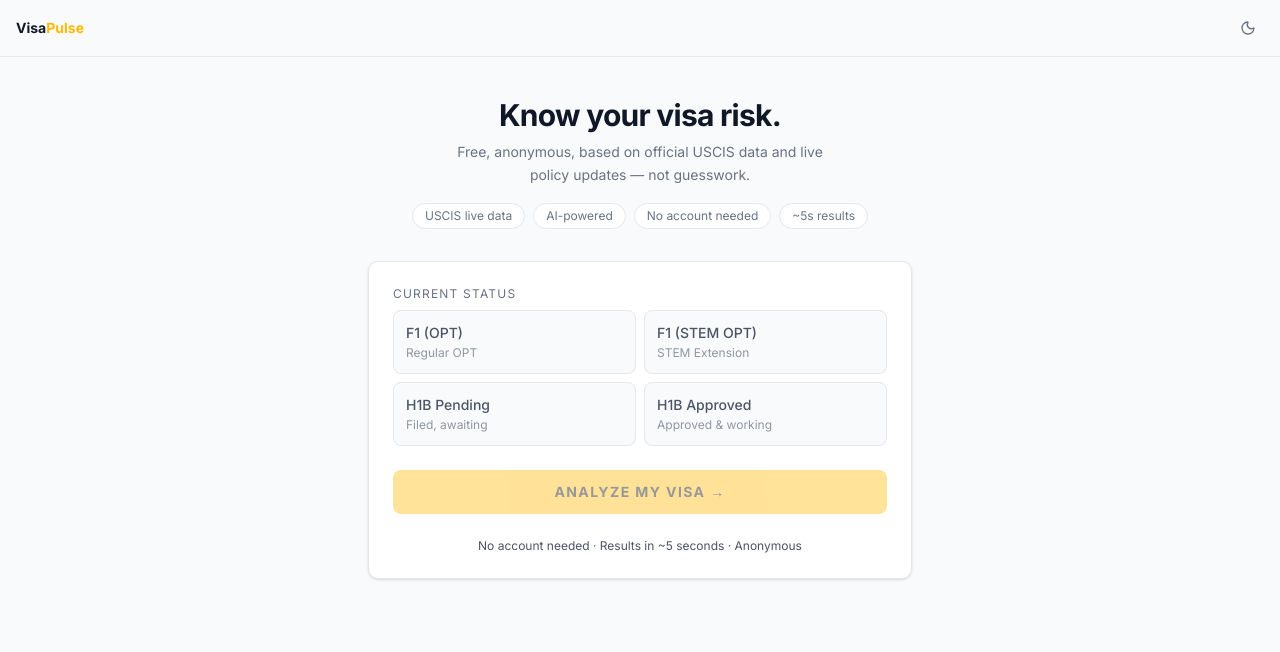
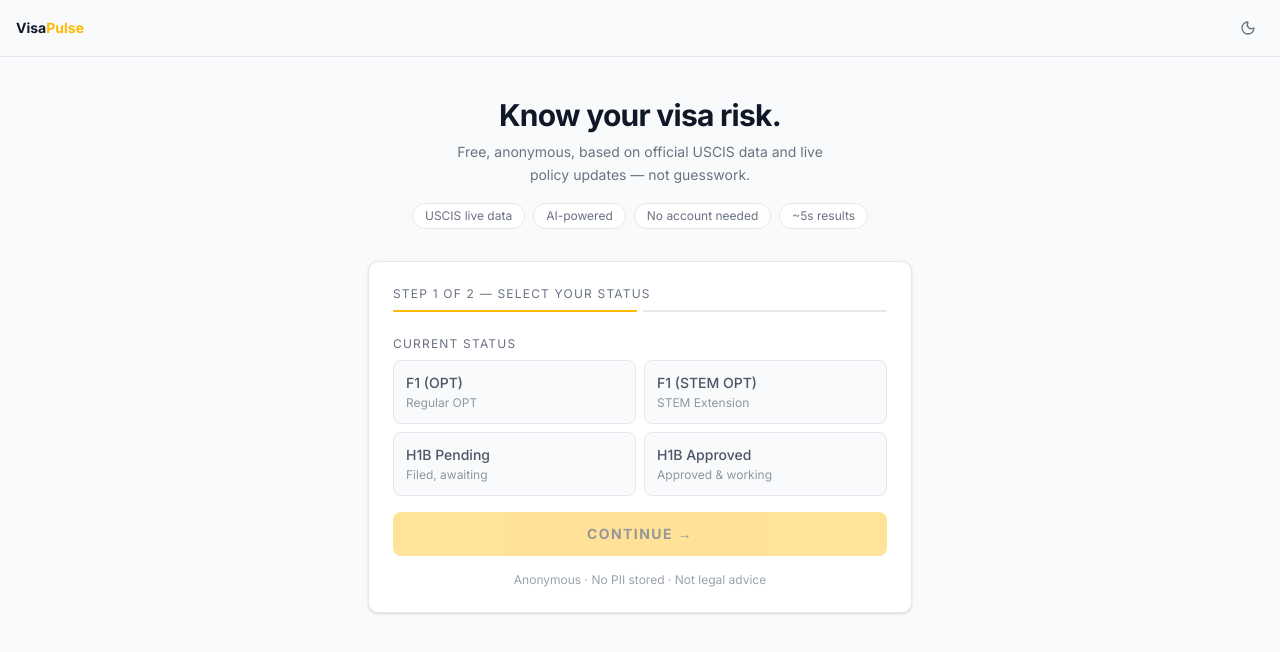
Before and after one commit to harshil-sanghvi/visapulse, a Next.js app: page / in a window 1280 px wide. Shown: the top 652 px of the page. Built offline with nearby package versions, Linux system fonts and the light colour scheme.

Commit message:
feat: two-step form wizard with progress bar and back navigation

```diff
--- a/components/form/AnalyzeForm.tsx
+++ b/components/form/AnalyzeForm.tsx
@@ -5,8 +5,23 @@ import { StatusSelector } from './StatusSelector'
 import { AdaptiveFields } from './AdaptiveFields'
 import type { VisaStatus } from '@/lib/types'
 
+function ProgressBar({ step }: { step: 1 | 2 }) {
+  return (
+    <div className="mb-6">
+      <p className="text-xs text-gray-500 dark:text-gray-500 uppercase tracking-widest mb-2">
+        Step {step} of 2 — {step === 1 ? 'Select your status' : 'Your details'}
+      </p>
+      <div className="flex gap-1.5">
+        <div className="h-0.5 flex-1 rounded-full bg-amber-400" />
+        <div className={`h-0.5 flex-1 rounded-full ${step === 2 ? 'bg-amber-400' : 'bg-gray-200 dark:bg-gray-800'}`} />
+      </div>
+    </div>
+  )
+}
+
 export function AnalyzeForm() {
   const router = useRouter()
+  const [step, setStep] = useState<1 | 2>(1)
   const [status, setStatus] = useState<VisaStatus | null>(null)
   const [fields, setFields] = useState<Record<string, string | boolean | undefined>>({})
   const [loading, setLoading] = useState(false)
@@ -14,6 +29,15 @@ export function AnalyzeForm() {
 
   const handleField = (field: string, value: string | boolean) => {
     setFields(prev => ({ ...prev, [field]: value }))
+  }
+
+  const handleContinue = () => {
+    if (status) setStep(2)
+  }
+
+  const handleBack = () => {
+    setStep(1)
+    setError(null)
   }
 
   const handleSubmit = async (e: React.FormEvent) => {
@@ -41,32 +65,59 @@ export function AnalyzeForm() {
   }
 
   return (
-    <form onSubmit={handleSubmit} className="space-y-6">
+    <form onSubmit={handleSubmit} className="space-y-4">
+      <ProgressBar step={step} />
+
+      {step === 1 && (
+        <>
           <div>
-        <label className="block text-xs uppercase tracking-widest text-gray-500 mb-2">Current Status</label>
+            <label className="block text-xs uppercase tracking-widest text-gray-500 dark:text-gray-500 mb-2">
+              Current Status
+            </label>
             <StatusSelector value={status} onChange={setStatus} />
           </div>
 
-      {status && (
-        <AdaptiveFields status={status} values={fields} onChange={handleField} />
+          <button
+            type="button"
+            onClick={handleContinue}
+            disabled={!status}
+            className="w-full rounded-md bg-amber-400 py-3 text-sm font-bold uppercase tracking-widest text-black transition hover:bg-amber-300 disabled:opacity-40 disabled:cursor-not-allowed"
+          >
+            Continue →
+          </button>
+        </>
       )}
 
+      {step === 2 && status && (
+        <>
+          <AdaptiveFields status={status} values={fields} onChange={handleField} />
+
           {error && (
-        <div className="rounded border border-red-800 bg-red-950 px-4 py-3 text-sm text-red-300">
+            <div className="rounded border border-red-300 dark:border-red-800 bg-red-50 dark:bg-red-950 px-4 py-3 text-sm text-red-600 dark:text-red-300">
               {error}
             </div>
           )}
 
           <button
             type="submit"
-        disabled={!status || loading}
+            disabled={loading}
             className="w-full rounded-md bg-amber-400 py-3 text-sm font-bold uppercase tracking-widest text-black transition hover:bg-amber-300 disabled:opacity-40 disabled:cursor-not-allowed"
           >
             {loading ? 'Analyzing...' : 'Analyze My Visa →'}
           </button>
 
-      <p className="text-center text-xs text-gray-600">
-        No account needed &middot; Results in ~5 seconds &middot; Anonymous
+          <button
+            type="button"
+            onClick={handleBack}
+            className="w-full text-xs text-gray-400 dark:text-gray-500 hover:text-gray-600 dark:hover:text-gray-300 transition-colors py-1"
+          >
+            ← Back
+          </button>
+        </>
+      )}
+
+      <p className="text-center text-xs text-gray-400 dark:text-gray-600">
+        Anonymous · No PII stored · Not legal advice
       </p>
     </form>
   )
```
Lines whose indentation alone changed are shown as unchanged.
